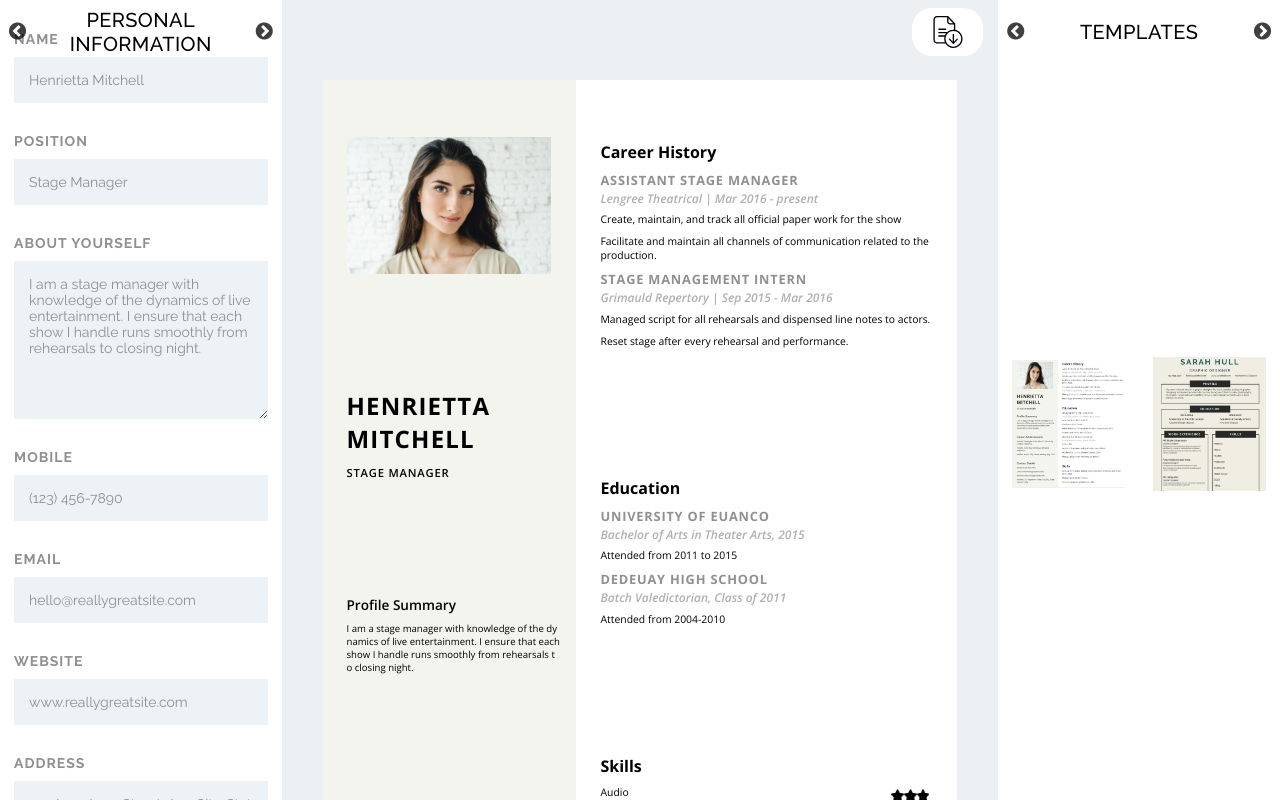
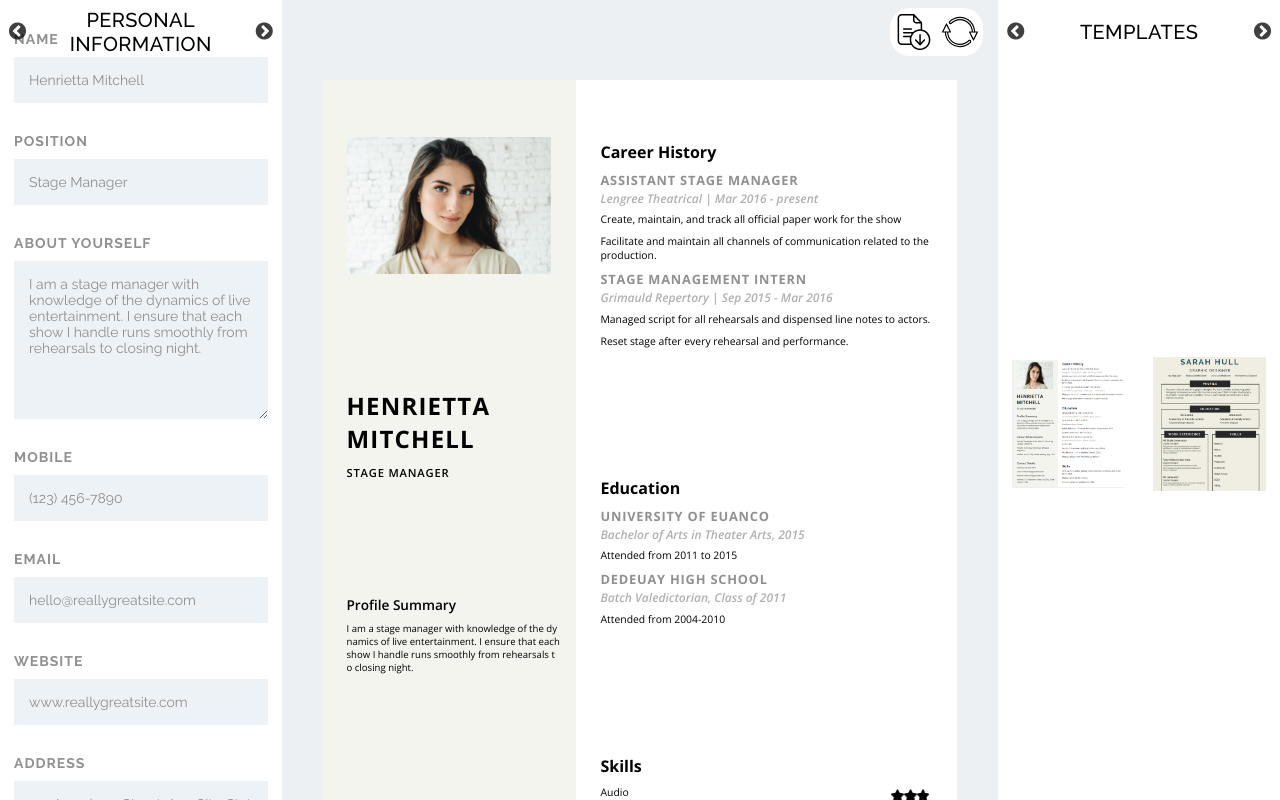
Before and after one commit to CodingMaven1/ProResume, a React (Create React App) app: page / in a window 1280 px wide. Built offline with nearby package versions, Linux system fonts and the light colour scheme.

Commit message:
Improved the download pdf thing

```diff
--- a/src/Containers/PdfViewer/PdfViewer.jsx
+++ b/src/Containers/PdfViewer/PdfViewer.jsx
@@ -6,6 +6,7 @@ import Satiny from '../../Templates/Satiny/Satiny';
 import Euphony from '../../Templates/Euphony/Euphony';
 
 import download from '../../Assets/download.svg';
+import refresh from '../../Assets/refresh.svg';
 import './PdfViewer.scss';
 
 class PdfViewer extends React.Component {
@@ -24,6 +25,10 @@ class PdfViewer extends React.Component {
             pdf.addImage(imgData, 'PNG', 0, 0, 210, 297);
             pdf.save("ProResume.pdf");
         });
+    }
+
+    onRefreshHandler = () => {
+        window.location.reload()
     }
 
     render(){
@@ -48,6 +53,7 @@ class PdfViewer extends React.Component {
                 <div className="PdfViewer--Options">
                     <div className="PdfViewer--OptionsContainer">
                         <img src={download} onClick={e => this.onPdfHandler(e)} className="PdfViewer--Option" alt="Download Resume"/>
+                        <img src={refresh} onClick={e => this.onRefreshHandler(e)} className="PdfViewer--Option" alt="Refresh"/>
                     </div>
                 </div>
             </div>
--- a/src/Containers/PdfViewer/PdfViewer.scss
+++ b/src/Containers/PdfViewer/PdfViewer.scss
@@ -44,7 +44,7 @@
 
         .PdfViewer--OptionsContainer{
             height: 75%;
-            width: 10%;
+            width: 13%;
             display: flex;
             align-items: center;
             justify-content: space-around;
@@ -53,7 +53,7 @@
             margin-right: 1.5rem;
 
             .PdfViewer--Option{
-                height: 4vh;
+                height: 4.5vh;
                 width: auto;
                 cursor: pointer;
             }
```
Also changed, not shown: src/Assets/refresh.svg (added).
